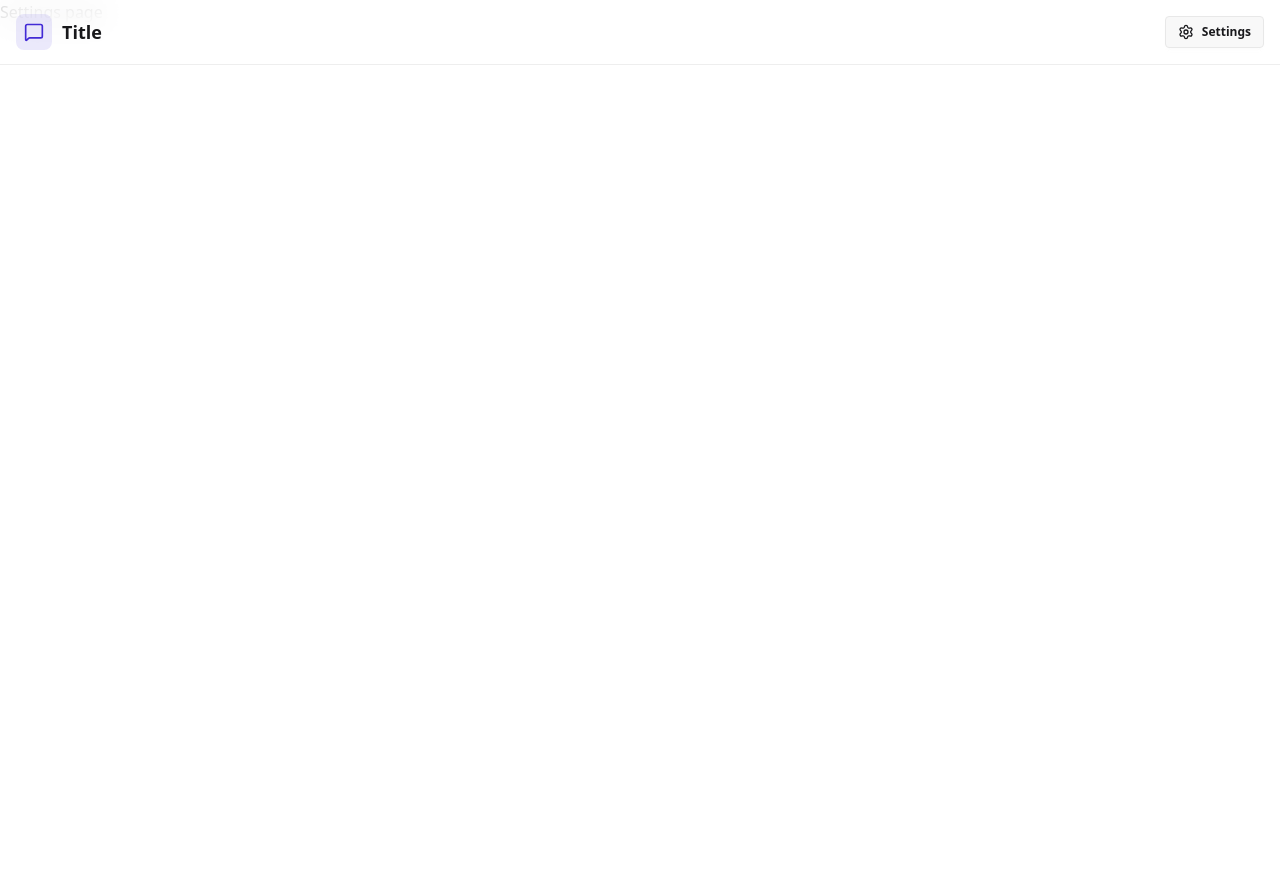
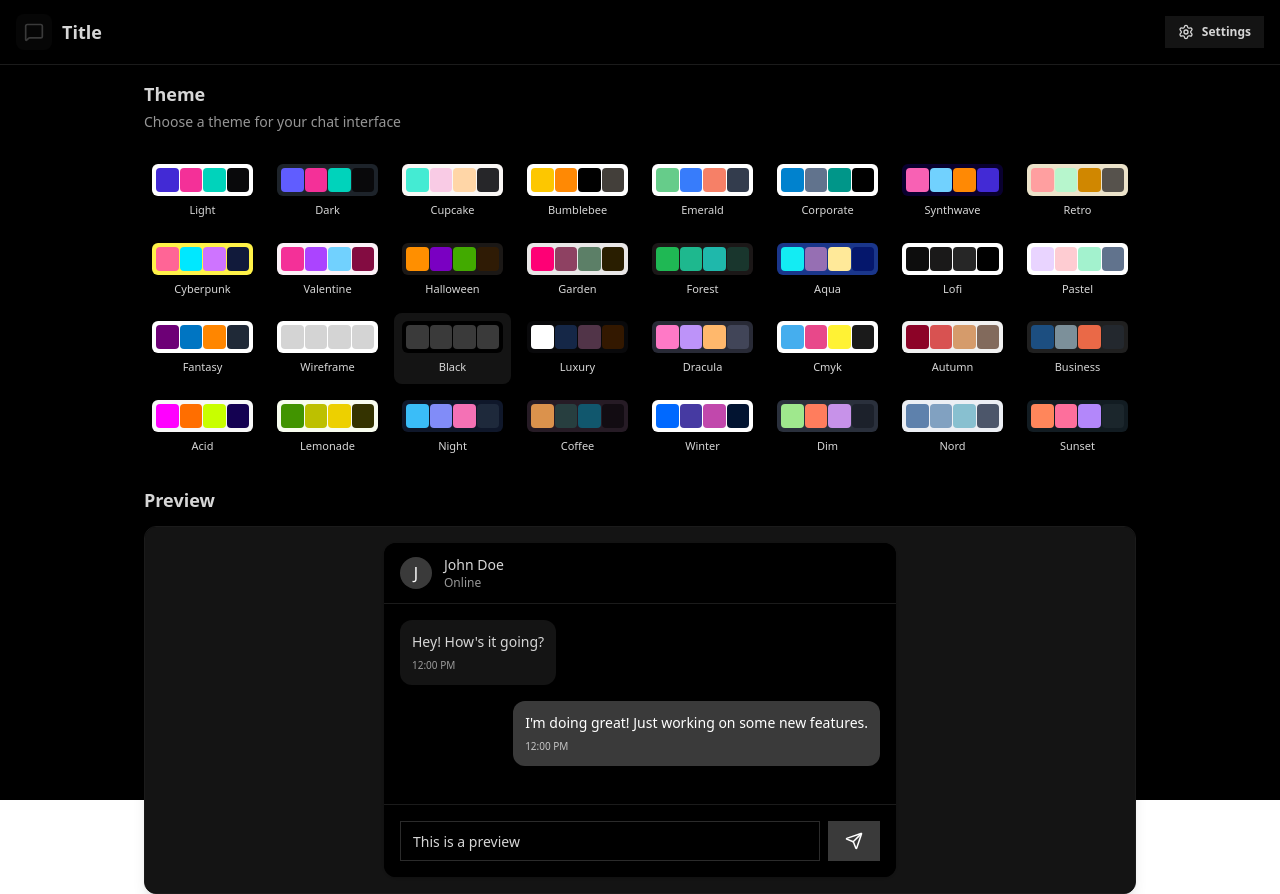
Before and after one commit to nagendrakathi/Chat-App, a React (Vite) app in the folder client/: page /settings in a window 1280 px wide. Before the commit the page ends 800 px from the top, so only its background shows below. Built offline with nearby package versions, Linux system fonts and the light colour scheme; no server answers.

Commit message:
Add: Setting Page

```diff
--- a/client/src/App.jsx
+++ b/client/src/App.jsx
@@ -10,9 +10,11 @@
 import { useAuthStore } from "./store/useAuthStore";
 import { useEffect } from "react";
 import {Toaster} from "react-hot-toast"
+import { useThemeStore } from "./store/useThemeStore";
 
 export default function App() {
   const { authUser, checkAuth, isCheckingAuth } = useAuthStore();
+  const {theme}=useThemeStore();
   useEffect(() => {
     checkAuth();
   }, [checkAuth]);
@@ -26,7 +28,7 @@
   }
 
   return (
-    <div>
+    <div data-theme={theme}>
       <NavBar />
       <Routes>
         <Route
--- /dev/null
+++ b/client/src/constants/index.js
@@ -0,0 +1,34 @@
+export const THEMES = [
+  "light",
+  "dark",
+  "cupcake",
+  "bumblebee",
+  "emerald",
+  "corporate",
+  "synthwave",
+  "retro",
+  "cyberpunk",
+  "valentine",
+  "halloween",
+  "garden",
+  "forest",
+  "aqua",
+  "lofi",
+  "pastel",
+  "fantasy",
+  "wireframe",
+  "black",
+  "luxury",
+  "dracula",
+  "cmyk",
+  "autumn",
+  "business",
+  "acid",
+  "lemonade",
+  "night",
+  "coffee",
+  "winter",
+  "dim",
+  "nord",
+  "sunset",
+];
--- a/client/src/index.css
+++ b/client/src/index.css
@@ -1,2 +1,4 @@
 @import "tailwindcss";
-@plugin "daisyui";
+@plugin "daisyui" {
+  themes: all;
+}
--- a/client/src/pages/HomePage.jsx
+++ b/client/src/pages/HomePage.jsx
@@ -1,5 +1,3 @@
-import React from 'react'
-
 export default function HomePage() {
   return (
     <div>
--- a/client/src/pages/SettingsPage.jsx
+++ b/client/src/pages/SettingsPage.jsx
@@ -1,9 +1,133 @@
-import React from 'react'
+import { useThemeStore } from "../store/useThemeStore";
+import { THEMES } from "../constants";
+import { Send } from "lucide-react";
+const PREVIEW_MESSAGES = [
+  { id: 1, content: "Hey! How's it going?", isSent: false },
+  {
+    id: 2,
+    content: "I'm doing great! Just working on some new features.",
+    isSent: true,
+  },
+];
 
 export default function SettingsPage() {
+  const { theme, setTheme } = useThemeStore();
+
   return (
-    <div>
-      Settings page
+    <div className="h-screen container mx-auto px-4 pt-20 max-w-5xl">
+      <div className="space-y-6">
+        <div className="flex flex-col gap-1">
+          <h2 className="text-lg font-semibold">Theme</h2>
+          <p className="text-sm text-base-content/70">
+            Choose a theme for your chat interface
+          </p>
+        </div>
+
+        <div className="grid grid-cols-4 sm:grid-cols-6 md:grid-cols-8 gap-2">
+          {THEMES.map((t) => (
+            <button
+              key={t}
+              className={`
+                group flex flex-col items-center gap-1.5 p-2 rounded-lg transition-colors cursor-pointer
+                ${theme === t ? "bg-base-200" : "hover:bg-base-200/50"}
+              `}
+              onClick={() => setTheme(t)}
+            >
+              <div
+                className="relative h-8 w-full rounded-md overflow-hidden"
+                data-theme={t}
+              >
+                <div className="absolute inset-0 grid grid-cols-4 gap-px p-1">
+                  <div className="rounded bg-primary"></div>
+                  <div className="rounded bg-secondary"></div>
+                  <div className="rounded bg-accent"></div>
+                  <div className="rounded bg-neutral"></div>
+                </div>
+              </div>
+              <span className="text-[11px] font-medium truncate w-full text-center">
+                {t.charAt(0).toUpperCase() + t.slice(1)}
+              </span>
+            </button>
+          ))}
+        </div>
+
+        {/* Preview Section */}
+        <h3 className="text-lg font-semibold mb-3">Preview</h3>
+        <div className="rounded-xl border border-base-300 overflow-hidden bg-base-100 shadow-lg">
+          <div className="p-4 bg-base-200">
+            <div className="max-w-lg mx-auto">
+              {/* Mock Chat UI */}
+              <div className="bg-base-100 rounded-xl shadow-sm overflow-hidden">
+                {/* Chat Header */}
+                <div className="px-4 py-3 border-b border-base-300 bg-base-100">
+                  <div className="flex items-center gap-3">
+                    <div className="w-8 h-8 rounded-full bg-primary flex items-center justify-center text-primary-content font-medium">
+                      J
+                    </div>
+                    <div>
+                      <h3 className="font-medium text-sm">John Doe</h3>
+                      <p className="text-xs text-base-content/70">Online</p>
+                    </div>
+                  </div>
+                </div>
+
+                {/* Chat Messages */}
+                <div className="p-4 space-y-4 min-h-[200px] max-h-[200px] overflow-y-auto bg-base-100">
+                  {PREVIEW_MESSAGES.map((message) => (
+                    <div
+                      key={message.id}
+                      className={`flex ${
+                        message.isSent ? "justify-end" : "justify-start"
+                      }`}
+                    >
+                      <div
+                        className={`
+                          max-w-[80%] rounded-xl p-3 shadow-sm
+                          ${
+                            message.isSent
+                              ? "bg-primary text-primary-content"
+                              : "bg-base-200"
+                          }
+                        `}
+                      >
+                        <p className="text-sm">{message.content}</p>
+                        <p
+                          className={`
+                            text-[10px] mt-1.5
+                            ${
+                              message.isSent
+                                ? "text-primary-content/70"
+                                : "text-base-content/70"
+                            }
+                          `}
+                        >
+                          12:00 PM
+                        </p>
+                      </div>
+                    </div>
+                  ))}
+                </div>
+
+                {/* Chat Input */}
+                <div className="p-4 border-t border-base-300 bg-base-100">
+                  <div className="flex gap-2">
+                    <input
+                      type="text"
+                      className="input input-bordered flex-1 text-sm h-10"
+                      placeholder="Type a message..."
+                      value="This is a preview"
+                      readOnly
+                    />
+                    <button className="btn btn-primary h-10 min-h-0">
+                      <Send size={18} />
+                    </button>
+                  </div>
+                </div>
+              </div>
+            </div>
+          </div>
+        </div>
+      </div>
     </div>
-  )
+  );
 }
--- /dev/null
+++ b/client/src/store/useChatStore.js
@@ -0,0 +1,2 @@
+import {create} from 'zustand';
+import toast from 'react-hot-toast';
--- /dev/null
+++ b/client/src/store/useThemeStore.js
@@ -0,0 +1,9 @@
+import { create } from "zustand";
+
+export const useThemeStore = create((set) => ({
+  theme: localStorage.getItem("theme") || "black",
+  setTheme: (theme) => {
+    localStorage.setItem("theme", theme);
+    set({ theme });
+  },
+}));
```
